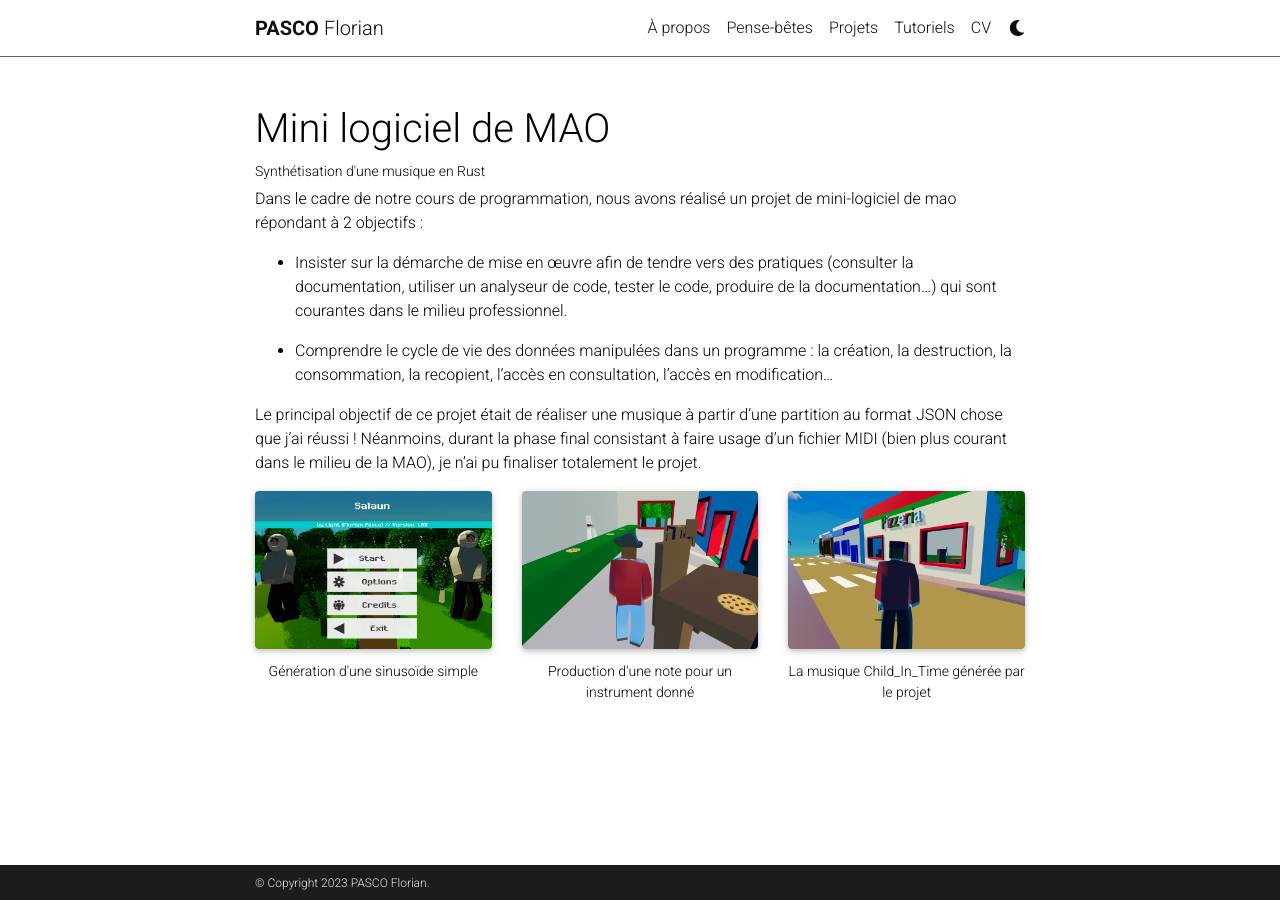
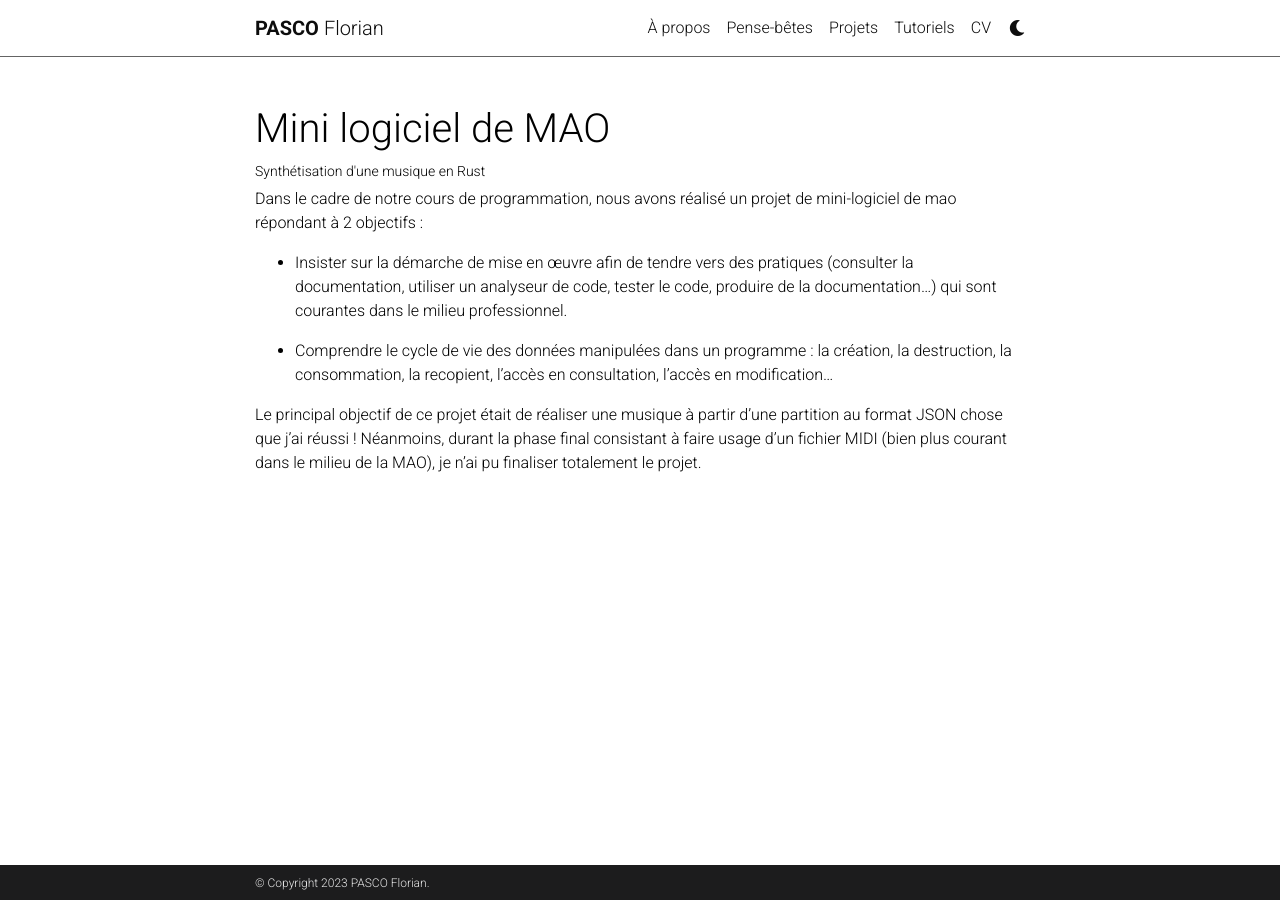
Before and after one commit to mpek29/mpek29.github.io, a Jekyll site: the page built from _projects/computer_music.md, in a window 1280 px wide. Built offline with Jekyll 4.4.1, drawn with Linux system fonts in a browser that asks for light colours; full-size pictures stand in for the smaller copies a plugin makes; comment, search, counter and statistics services are not loaded; a style sheet for code colours, icons or effects is not loaded.

```diff
--- a/_projects/computer_music.md
+++ b/_projects/computer_music.md
@@ -14,15 +14,3 @@ Dans le cadre de notre cours de programmation, nous avons réalisé un projet de
 - Comprendre le cycle de vie des données manipulées dans un programme : la création, la destruction, la consommation, la recopient, l'accès en consultation, l'accès en modification...
 
 Le principal objectif de ce projet était de réaliser une musique à partir d'une partition au format JSON chose que j'ai réussi ! Néanmoins, durant la phase final consistant à faire usage d'un fichier MIDI (bien plus courant dans le milieu de la MAO), je n'ai pu finaliser totalement le projet.
-
-<div class="row">
-    <div class="col-sm mt-3 mt-md-0">
-        {% include figure.html path="assets/img/projects/computer_music/1.jpg" class="img-fluid rounded z-depth-1" caption="Génération d'une sinusoïde simple" %}
-    </div>
-    <div class="col-sm mt-3 mt-md-0">
-        {% include figure.html path="assets/img/projects/computer_music/2.jpg" class="img-fluid rounded z-depth-1" caption="Production d'une note pour un instrument donné" %}
-    </div>
-    <div class="col-sm mt-3 mt-md-0">
-        {% include figure.html path="assets/img/projects/computer_music/3.jpg" class="img-fluid rounded z-depth-1" caption="La musique Child_In_Time générée par le projet" %}
-    </div>
-</div>
```
Also changed, not shown: _projects/h_bridge.md (added, +34 -0 lines), assets/img/projects/h_bridge/1.jpg (added), assets/img/projects/h_bridge/main.jpg (added).
